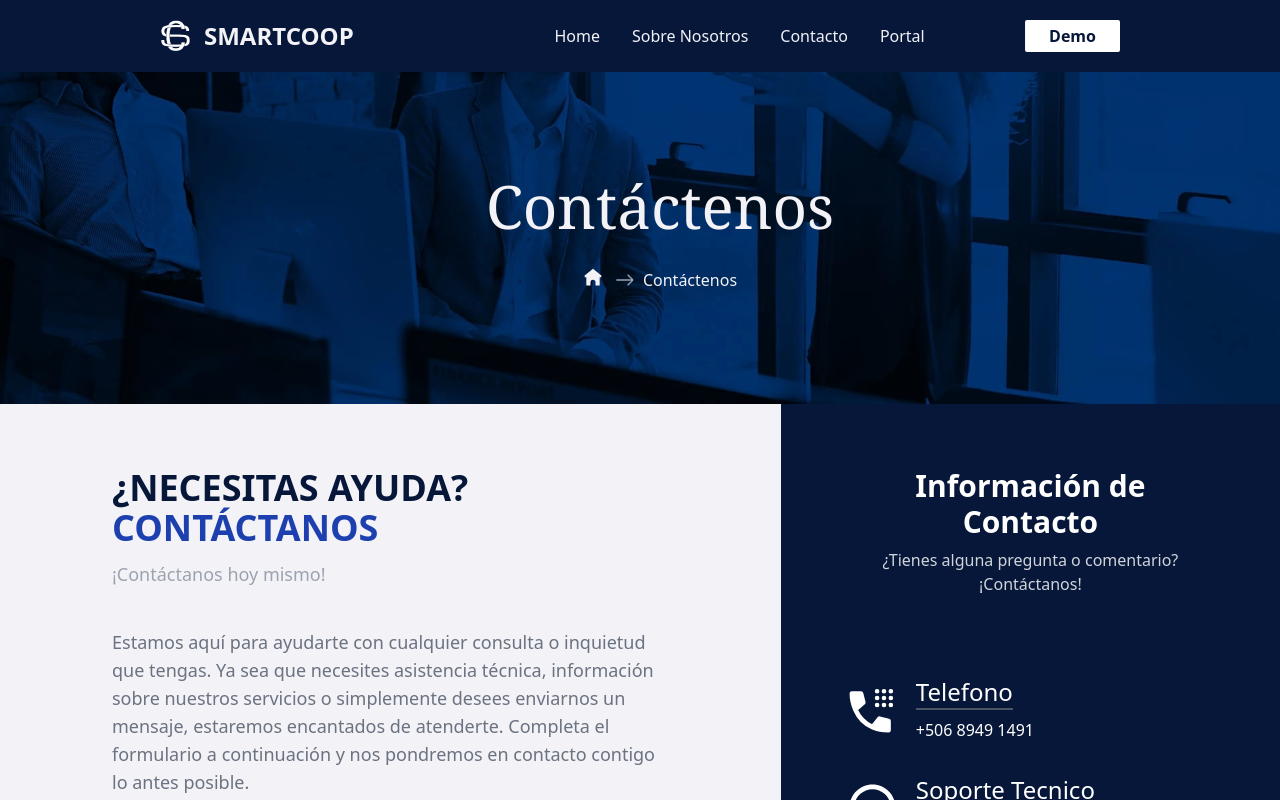
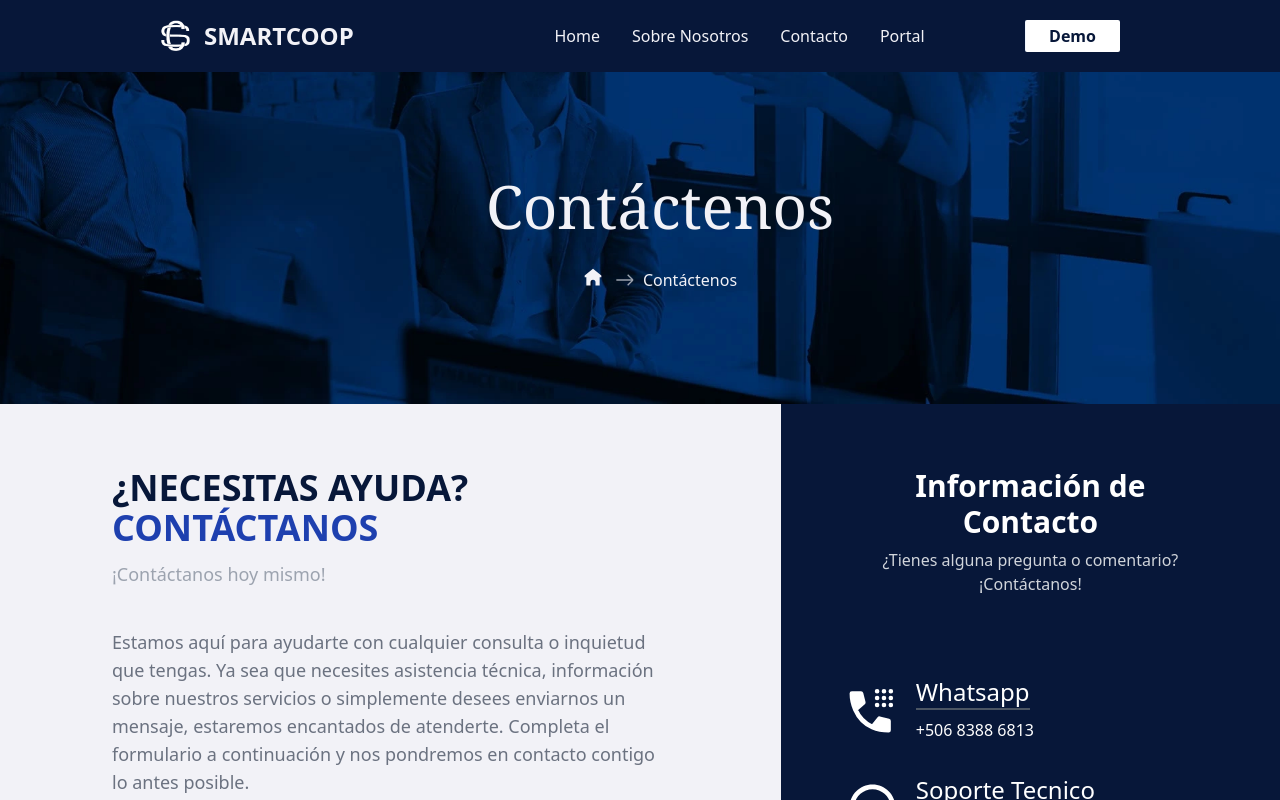
Before and after one commit to JDMatu/SmartCoop_Site, an Astro site: page /contact in a window 1280 px wide. Shown: the top 800 px of the page. Built offline with nearby package versions, Linux system fonts and the light colour scheme; Astro itself is replaced by a stand-in of ours.

Commit message:
Update contact information to include WhatsApp

```diff
--- a/src/components/Contacto.astro
+++ b/src/components/Contacto.astro
@@ -65,9 +65,9 @@
         <div class="flex flex-col gap-8 mt-20">
             <div class="flex items-center gap-4">
                 <svg xmlns="http://www.w3.org/2000/svg" width="55" height="55" viewBox="0 0 24 24"><g fill="none"><path fill="currentColor" d="M19 17v4c-2.758 0-5.07-.495-7-1.325c-3.841-1.652-6.176-4.63-7.5-7.675C3.4 9.472 3 6.898 3 5h4l1 4l-3.5 3c1.324 3.045 3.659 6.023 7.5 7.675L15 16z"/><path stroke="currentColor" stroke-linecap="round" stroke-linejoin="round" stroke-width="2" d="M12 19.675c1.93.83 4.242 1.325 7 1.325v-4l-4-1zm0 0C8.159 18.023 5.824 15.045 4.5 12m0 0C3.4 9.472 3 6.898 3 5h4l1 4zM14 4h.01M17 4h.01M20 4h.01M14 7h.01M17 7h.01M20 7h.01M14 10h.01M17 10h.01M20 10h.01"/></g></svg>
-                <p class="flex flex-col ">
-                    <span class="text-2xl w-fit mb-2 border-b-2 border-gray-600 ">Telefono</span>
-                    <a href="tel:+50689491491" class="hover:text-blue-600">+506 8949 1491</a>
+                <p class="flex flex-col">
+                    <span class="text-2xl w-fit mb-2 border-b-2 border-gray-600 ">Whatsapp</span>
+                    <a href="https://wa.me/50683886813" target="_blank" class="hover:text-blue-600">+506 8388 6813</a>
                 </p>
             </div>
             <div class="flex items-center gap-4">
```
